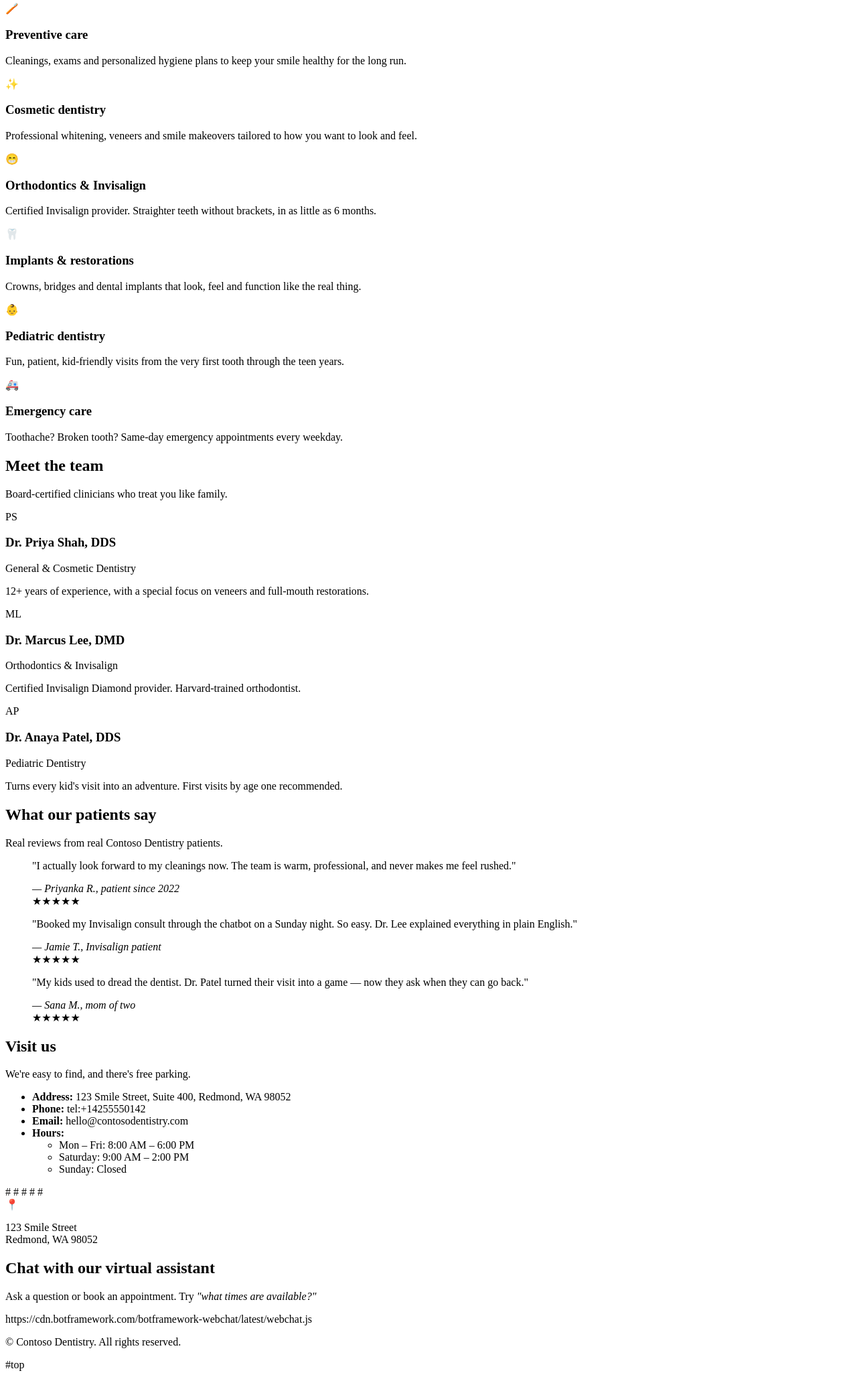
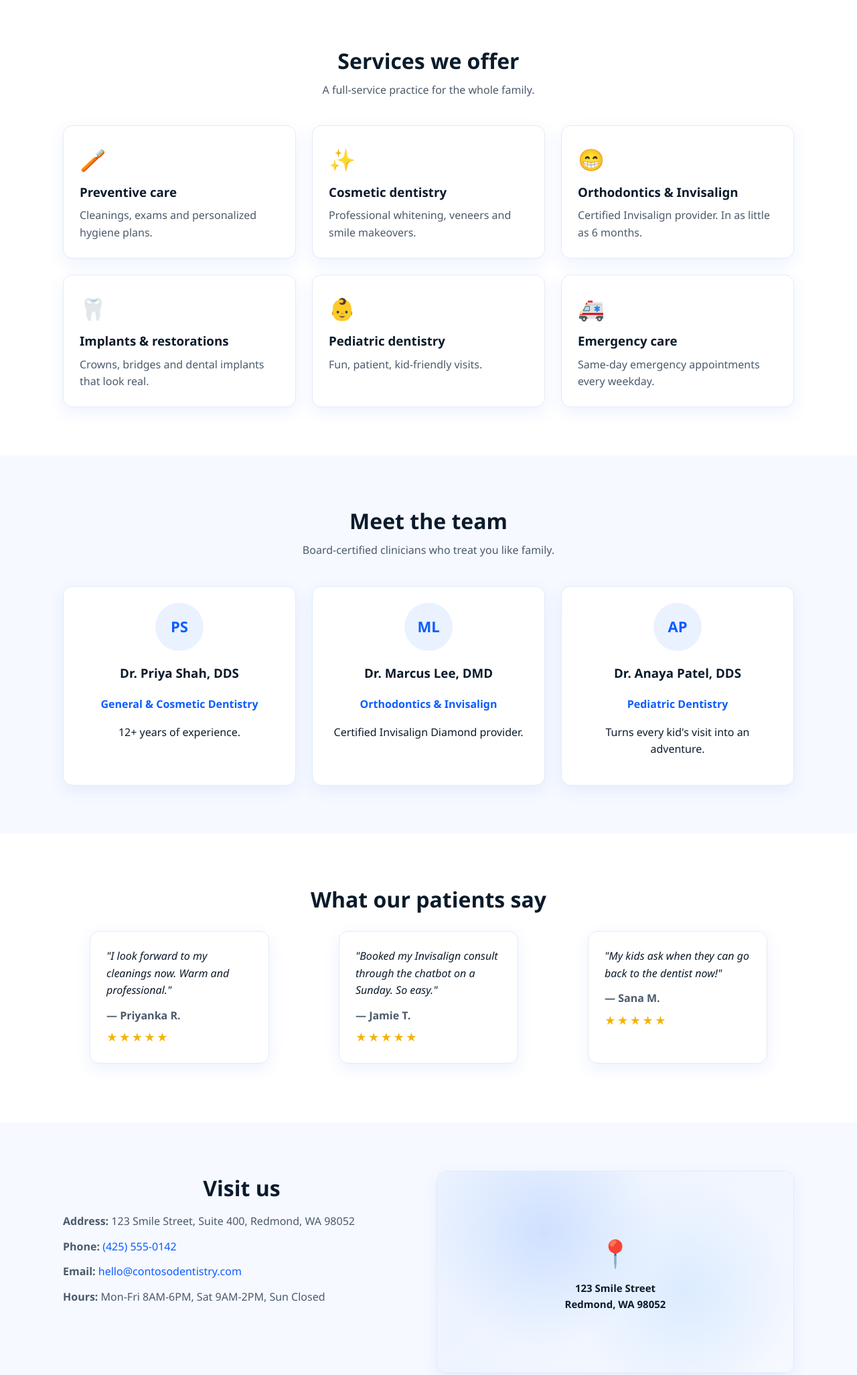
Before and after one commit to arindam-banerjee-2021/nd073-c2-Dental-Office-Virtual-Assistant, a plain HTML site: page ContosoDentistryWebsite/index.html in a window 1280 px wide. Shown: the part 588-2641 px from the top of the page at 67% size. Drawn offline with Linux system fonts and the light colour scheme; a script that the page names is missing.

Commit message:
Update index.html

```diff
--- a/ContosoDentistryWebsite/index.html
+++ b/ContosoDentistryWebsite/index.html
@@ -4,51 +4,45 @@
     <meta charset="UTF-8" />
     <meta name="viewport" content="width=device-width, initial-scale=1.0" />
     <title>Contoso Dentistry — Modern, Gentle, Family Dental Care</title>
-    <meContoso Dentistry: modern, gentle dental care. Cleanings, whitening, Invisalign, implants and emergency care. Chat with our virtual assistant to book instantly." />
-    css/styles.css
+    <meta name="description" content="Contoso Dentistry: modern, gentle dental care." />
+    <link rel="stylesheet" href="css/styles.css" />
 </head>
 <body>
-    <!-- ============================= HEADER ============================= -->
     <header class="site-header">
         <div class="container nav">
-            #top
-                <span class="brand-icon" aria-hidden="true">🦷</span>
+            <a class="brand" href="#top">
+                <span class="brand-icon">🦷</span>
                 <span class="brand-name">Contoso Dentistry</span>
             </a>
-            <nav aria-label="Primary">
+            <nav>
                 <ul class="nav-links">
-                    <li>#services</li>
-                    <li>#team</li>
-                    <li>#testimonials</li>
-                    <li>#visitVisit Us</a></li>
-                    <li>#chat</li>
+                    <li><a href="#services">Services</a></li>
+                    <li><a href="#team">Our Team</a></li>
+                    <li><a href="#testimonials">Reviews</a></li>
+                    <li><a href="#visit">Visit Us</a></li>
+                    <li><a class="btn-outline" href="#chat">Book Now</a></li>
                 </ul>
             </nav>
         </div>
     </header>
 
-    <!-- ============================= HERO =============================== -->
     <section id="top" class="hero">
         <div class="container hero-inner">
             <div class="hero-copy">
                 <p class="eyebrow">Welcome to Contoso Dentistry</p>
                 <h1>A brighter smile starts with a gentler visit.</h1>
-                <p class="lead">
-                    Modern dental care in the heart of Redmond. Cleanings, whitening,
-                    Invisalign, implants and same-day emergency care — all from a team
-                    that actually listens.
-                </p>
+                <p class="lead">Modern dental care in Redmond. Cleanings, whitening, Invisalign, implants and same-day emergency care from a team that actually listens.</p>
                 <div class="hero-cta">
-                    #chat
-                    550142">📞 (425) 555-0142</a>
+                    <a class="btn-primary" href="#chat">Chat with our assistant</a>
+                    <a class="btn-secondary" href="tel:+14255550142">📞 (425) 555-0142</a>
                 </div>
-                <ul class="hero-badges" aria-label="Highlights">
+                <ul class="hero-badges">
                     <li>✔ Most insurance accepted</li>
                     <li>✔ Same-day emergency slots</li>
                     <li>✔ Free consult for new patients</li>
                 </ul>
             </div>
-            <div class="hero-art" aria-hidden="true">
+            <div class="hero-art">
                 <div class="hero-card">
                     <div class="hero-card-icon">🪥</div>
                     <h3>Book in 30 seconds</h3>
@@ -58,145 +52,69 @@
         </div>
     </section>
 
-    <!-- ============================= SERVICES =========================== -->
     <section id="services" class="section">
         <div class="container">
             <h2 class="section-title">Services we offer</h2>
             <p class="section-sub">A full-service practice for the whole family.</p>
             <div class="grid grid-3">
-                <article class="card">
-                    <div class="card-icon">🪥</div>
-                    <h3>Preventive care</h3>
-                    <p>Cleanings, exams and personalized hygiene plans to keep your smile healthy for the long run.</p>
-                </article>
-                <article class="card">
-                    <div class="card-icon">✨</div>
-                    <h3>Cosmetic dentistry</h3>
-                    <p>Professional whitening, veneers and smile makeovers tailored to how you want to look and feel.</p>
-                </article>
-                <article class="card">
-                    <div class="card-icon">😁</div>
-                    <h3>Orthodontics &amp; Invisalign</h3>
-                    <p>Certified Invisalign provider. Straighter teeth without brackets, in as little as 6 months.</p>
-                </article>
-                <article class="card">
-                    <div class="card-icon">🦷</div>
-                    <h3>Implants &amp; restorations</h3>
-                    <p>Crowns, bridges and dental implants that look, feel and function like the real thing.</p>
-                </article>
-                <article class="card">
-                    <div class="card-icon">👶</div>
-                    <h3>Pediatric dentistry</h3>
-                    <p>Fun, patient, kid-friendly visits from the very first tooth through the teen years.</p>
-                </article>
-                <article class="card">
-                    <div class="card-icon">🚑</div>
-                    <h3>Emergency care</h3>
-                    <p>Toothache? Broken tooth? Same-day emergency appointments every weekday.</p>
-                </article>
+                <article class="card"><div class="card-icon">🪥</div><h3>Preventive care</h3><p>Cleanings, exams and personalized hygiene plans.</p></article>
+                <article class="card"><div class="card-icon">✨</div><h3>Cosmetic dentistry</h3><p>Professional whitening, veneers and smile makeovers.</p></article>
+                <article class="card"><div class="card-icon">😁</div><h3>Orthodontics &amp; Invisalign</h3><p>Certified Invisalign provider. In as little as 6 months.</p></article>
+                <article class="card"><div class="card-icon">🦷</div><h3>Implants &amp; restorations</h3><p>Crowns, bridges and dental implants that look real.</p></article>
+                <article class="card"><div class="card-icon">👶</div><h3>Pediatric dentistry</h3><p>Fun, patient, kid-friendly visits.</p></article>
+                <article class="card"><div class="card-icon">🚑</div><h3>Emergency care</h3><p>Same-day emergency appointments every weekday.</p></article>
             </div>
         </div>
     </section>
 
-    <!-- ============================= TEAM =============================== -->
     <section id="team" class="section section-alt">
         <div class="container">
             <h2 class="section-title">Meet the team</h2>
             <p class="section-sub">Board-certified clinicians who treat you like family.</p>
             <div class="grid grid-3">
-                <article class="person">
-                    <div class="avatar" aria-hidden="true">PS</div>
-                    <h3>Dr. Priya Shah, DDS</h3>
-                    <p class="role">General &amp; Cosmetic Dentistry</p>
-                    <p>12+ years of experience, with a special focus on veneers and full-mouth restorations.</p>
-                </article>
-                <article class="person">
-                    <div class="avatar" aria-hidden="true">ML</div>
-                    <h3>Dr. Marcus Lee, DMD</h3>
-                    <p class="role">Orthodontics &amp; Invisalign</p>
-                    <p>Certified Invisalign Diamond provider. Harvard-trained orthodontist.</p>
-                </article>
-                <article class="person">
-                    <div class="avatar" aria-hidden="true">AP</div>
-                    <h3>Dr. Anaya Patel, DDS</h3>
-                    <p class="role">Pediatric Dentistry</p>
-                    <p>Turns every kid's visit into an adventure. First visits by age one recommended.</p>
-                </article>
+                <article class="person"><div class="avatar">PS</div><h3>Dr. Priya Shah, DDS</h3><p class="role">General &amp; Cosmetic Dentistry</p><p>12+ years of experience.</p></article>
+                <article class="person"><div class="avatar">ML</div><h3>Dr. Marcus Lee, DMD</h3><p class="role">Orthodontics &amp; Invisalign</p><p>Certified Invisalign Diamond provider.</p></article>
+                <article class="person"><div class="avatar">AP</div><h3>Dr. Anaya Patel, DDS</h3><p class="role">Pediatric Dentistry</p><p>Turns every kid's visit into an adventure.</p></article>
             </div>
         </div>
     </section>
 
-    <!-- ============================= TESTIMONIALS ======================= -->
     <section id="testimonials" class="section">
         <div class="container">
             <h2 class="section-title">What our patients say</h2>
-            <p class="section-sub">Real reviews from real Contoso Dentistry patients.</p>
             <div class="grid grid-3">
-                <blockquote class="quote">
-                    <p>"I actually look forward to my cleanings now. The team is warm, professional, and never makes me feel rushed."</p>
-                    <cite>— Priyanka R., patient since 2022</cite>
-                    <div class="stars" aria-label="5 out of 5 stars">★★★★★</div>
-                </blockquote>
-                <blockquote class="quote">
-                    <p>"Booked my Invisalign consult through the chatbot on a Sunday night. So easy. Dr. Lee explained everything in plain English."</p>
-                    <cite>— Jamie T., Invisalign patient</cite>
-                    <div class="stars" aria-label="5 out of 5 stars">★★★★★</div>
-                </blockquote>
-                <blockquote class="quote">
-                    <p>"My kids used to dread the dentist. Dr. Patel turned their visit into a game — now they ask when they can go back."</p>
-                    <cite>— Sana M., mom of two</cite>
-                    <div class="stars" aria-label="5 out of 5 stars">★★★★★</div>
-                </blockquote>
+                <blockquote class="quote"><p>"I look forward to my cleanings now. Warm and professional."</p><cite>— Priyanka R.</cite><div class="stars">★★★★★</div></blockquote>
+                <blockquote class="quote"><p>"Booked my Invisalign consult through the chatbot on a Sunday. So easy."</p><cite>— Jamie T.</cite><div class="stars">★★★★★</div></blockquote>
+                <blockquote class="quote"><p>"My kids ask when they can go back to the dentist now!"</p><cite>— Sana M.</cite><div class="stars">★★★★★</div></blockquote>
             </div>
         </div>
     </section>
 
-    <!-- ============================= VISIT ============================== -->
     <section id="visit" class="section section-alt">
         <div class="container grid grid-2">
             <div>
                 <h2 class="section-title">Visit us</h2>
-                <p class="section-sub">We're easy to find, and there's free parking.</p>
                 <ul class="info-list">
                     <li><strong>Address:</strong> 123 Smile Street, Suite 400, Redmond, WA 98052</li>
-                    <li><strong>Phone:</strong> tel:+14255550142</li>
-                    <li><strong>Email:</strong> hello@contosodentistry.com</li>
-                    <li><strong>Hours:</strong>
-                        <ul>
-                            <li>Mon – Fri: 8:00 AM – 6:00 PM</li>
-                            <li>Saturday: 9:00 AM – 2:00 PM</li>
-                            <li>Sunday: Closed</li>
+                    <li><strong>Phone:</strong> <a href="tel:+14255550142">(425) 555-0142</a></li>
+                    <li><strong>Email:</strong> <a href="mailto:hello@contosodentistry.com">hello@contosodentistry.com</a></li>
+                    <li><strong>Hours:</strong> Mon-Fri 8AM-6PM, Sat 9AM-2PM, Sun Closed</li>
                 </ul>
-                    </li>
-                </ul>
-                <div class="socials" aria-label="Social media">
-                    #
-                    #
-                    #
-                    #
-                    #
             </div>
-            </div>
-            <div class="map-card" aria-hidden="true">
-                <div class="map-placeholder">
-                    <div>📍</div>
-                    <p>123 Smile Street<br />Redmond, WA 98052</p>
-                </div>
+            <div class="map-card">
+                <div class="map-placeholder"><div>📍</div><p>123 Smile Street<br />Redmond, WA 98052</p></div>
             </div>
         </div>
     </section>
 
-    <!-- ============================= CHAT =============================== -->
     <section id="chat" class="section chat-section">
         <div class="container">
             <h2 class="section-title">Chat with our virtual assistant</h2>
             <p class="section-sub">Ask a question or book an appointment. Try <em>"what times are available?"</em></p>
-
             <div id="webchat" role="main"></div>
-            https://cdn.botframework.com/botframework-webchat/latest/webchat.js
+            <script crossorigin="anonymous" src="https://cdn.botframework.com/botframework-webchat/latest/webchat.js"></script>
             <script>
-                window.WebChat.renderWebChat(
-                    {
+                window.WebChat.renderWebChat({
                     directLine: window.WebChat.createDirectLine({
                         secret: '8G75aSQny7QbVfDvsPkBeP3hJPUZ9Mn8f2eFgCSdhPR3wl2Z1fz6JQQJ99CGACGhslBAArohAAABAZBS1A6c.950s7b8SY4Hn7cBpPiqFDtUnodWuKzKuc2LgrrrEjhRlE7Ygw6b4JQQJ99CGACGhslBAArohAAABAZBS3Buy'
                     }),
@@ -205,28 +123,22 @@
                     locale: 'en-US',
                     styleOptions: {
                         backgroundColor: '#f8fbff',
-                            bubbleBackground: '#eaf2ff',
                         bubbleFromUserBackground: '#0b5cff',
                         bubbleFromUserTextColor: '#ffffff',
                         botAvatarInitials: 'CD',
                         userAvatarInitials: 'You',
                         rootHeight: '520px'
                     }
-                    },
-                    document.getElementById('webchat')
-                );
+                }, document.getElementById('webchat'));
             </script>
         </div>
     </section>
 
-    <!-- ============================= FOOTER ============================= -->
     <footer class="site-footer">
         <div class="container footer-inner">
-            <p>© <span id="year"></span> Contoso Dentistry. All rights reserved.</p>
+            <p>© Contoso Dentistry. All rights reserved.</p>
             <p>#top</p>
         </div>
     </footer>
-
-    js/main.js
 </body>
 </html>
```
Lines whose indentation alone changed are shown as unchanged.
